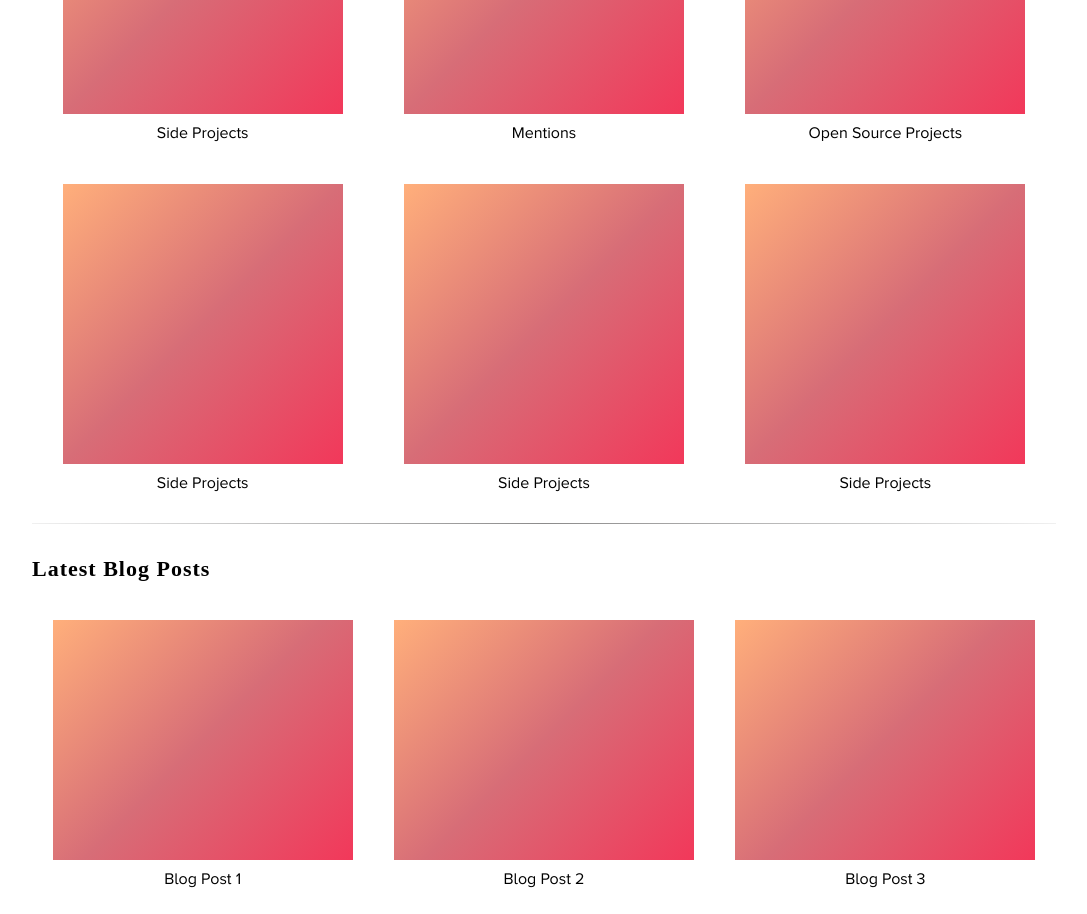
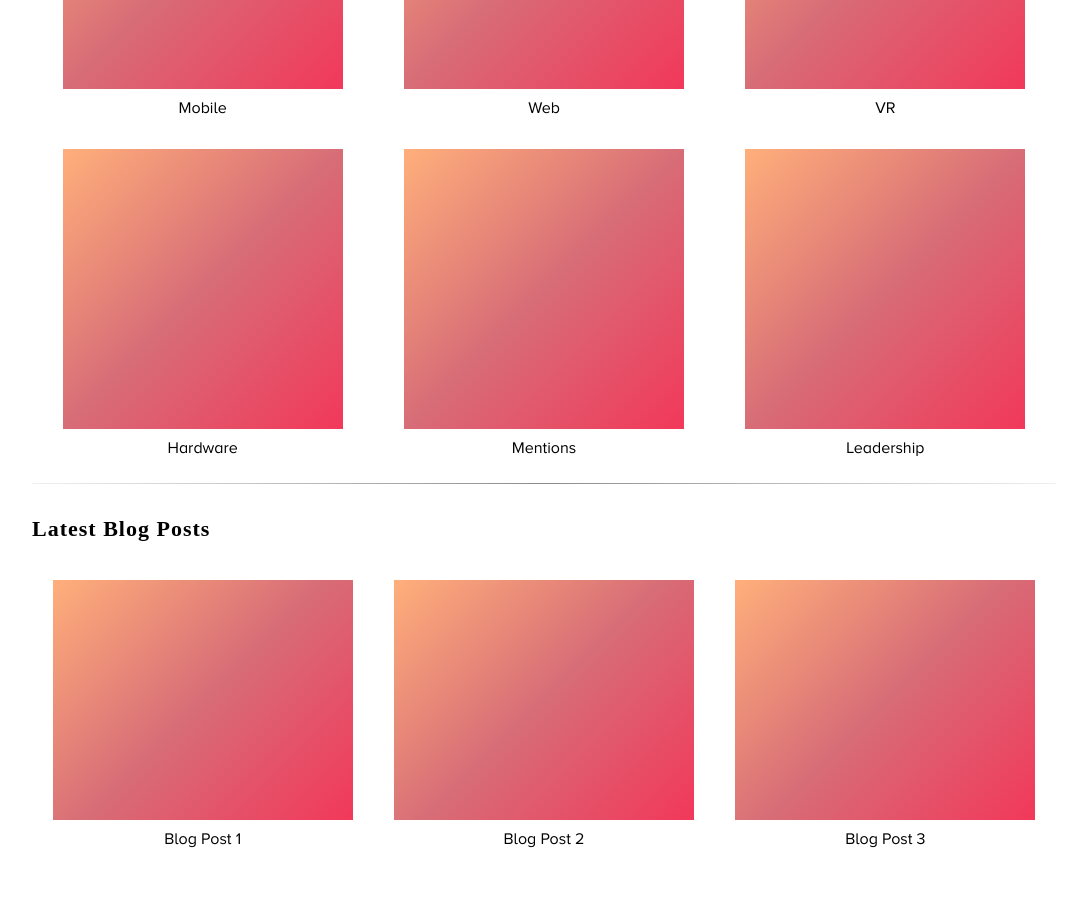
Before and after one commit to Monte9/portfolio-website-v1, a React (Create React App) app: page / in a window 1280 px wide. Shown: the part 580-1494 px from the top of the page, without its empty margins (96-1183 px from the left). After the commit the page ends 1444 px from the top, so only its background shows below. Built offline with nearby package versions, Linux system fonts and the light colour scheme; a web font is replaced by a local one.

Commit message:
added 1->2->3 grid; works well :rocket:

```diff
--- a/src/v2/App.css
+++ b/src/v2/App.css
@@ -43,7 +43,7 @@
   display: flex;
   flex: 1;
   flex-direction: row;
-  padding-bottom: 20px;
+  padding-bottom: 10px;
 }
 
 .Body {
@@ -79,6 +79,14 @@
   font-weight: bold;
   line-height: 0px;
   letter-spacing: 5px;
+}
+
+.MobileNameLabelFirst {
+  display: none;
+}
+
+.MobileNameLabelLast {
+  display: none;
 }
 
 .NameLabel:hover {
@@ -125,7 +133,6 @@
   display: flex;
   flex-direction: column;
   margin-top: 10px;
-  margin-bottom: 10px;
 }
 
 .IntroHello {
@@ -152,8 +159,6 @@
 .GridRow {
   display: flex;
   flex-direction: row;
-  width: 80vw;
-  height: 350px;
   justify-content: space-around;
   align-items: center;
 }
@@ -161,8 +166,6 @@
 .GridRowBlog {
   display: flex;
   flex-direction: row;
-  width: 80vw;
-  height: 280px;
   justify-content: space-around;
   align-items: center;
 }
@@ -170,8 +173,8 @@
 .GridBox {
   display: flex;
   flex-direction: column;
-  width: 320px;
-  height: 320px;
+  width: 300px;
+  height: 340px;
   justify-content: center;
   align-items: center;
 }
@@ -181,6 +184,15 @@
   height: 280px;
   background: linear-gradient(-45deg, rgba(242, 56, 90, 1), #D76D77, #FFAF7B);
   text-align: center;
+}
+
+.GridRectangle {
+  display: flex;
+  flex-direction: column;
+  width: 320px;
+  height: 280px;
+  justify-content: center;
+  align-items: center;
 }
 
 .RectangleImage {
@@ -199,7 +211,6 @@
   display: flex;
   flex-direction: column;
   margin-top: 10px;
-  margin-bottom: 10px;
 }
 
 .BlogPostsLabel {
@@ -210,7 +221,56 @@
   letter-spacing: 1px;
 }
 
-  /* Laptops (smaller window sizes) ----------- */
+.GridRow2 {
+  display: none;
+}
+
+@media only screen and (max-width: 450px) {
+  .NameLabel {
+    display: none;
+  }
+
+  .MobileNameLabelFirst {
+    display: inline;
+    font-family: 'Penna';
+    font-size: 30px;
+    font-weight: bold;
+    line-height: 0px;
+    letter-spacing: 5px;
+    text-align: center;
+  }
+
+  .MobileNameLabelLast {
+    font-family: 'Penna';
+    font-size: 30px;
+    font-weight: bold;
+    line-height: 0px;
+    letter-spacing: 5px;
+    text-align: center;
+    display: inline;
+    margin-top: 5px;
+    margin-bottom: 40px;
+  }
+}
+
+@media only screen and (max-width: 1100px) {
+  .GridRow {
+    display: none;
+  }
+
+  .GridRow2 {
+    display: flex;
+    flex-direction: row;
+    justify-content: space-around;
+    align-items: center;
+  }
+
+  .GridRowBlog {
+    flex-direction: column;
+  }
+}
+
+/* Laptops (smaller window sizes) ----------- */
 
 @media only screen and (max-width: 750px) {
   .MobileNavBar {
@@ -253,6 +313,17 @@
   .NavHeaderLink {
     margin: 10px;
   }
+
+  .GridRow {
+    display: flex;
+    flex-direction: column;
+    justify-content: space-around;
+    align-items: center;
+  }
+
+  .GridRow2 {
+    display: none;
+  }
 }
 
 @media only screen and (min-device-width: 320px) and (max-device-width: 736px) {
@@ -261,7 +332,6 @@
     flex-direction: row;
     justify-content: center;
     align-items: center;
-    margin-top: 20px;
   }
 
   .MobileDivider {
@@ -308,5 +378,10 @@
 
   .GridRowBlog {
     flex-direction: column;
+    margin-top: -10px;
+  }
+
+  .RectangleImage {
+    height: 220px;
   }
 }
--- a/src/v2/App.js
+++ b/src/v2/App.js
@@ -15,6 +15,8 @@ class App extends Component {
           <div className="Header">
             <div className="IntroHeader">
               <p className="NameLabel">MONTE THAKKAR</p>
+              <p className="MobileNameLabelFirst">MONTE</p>
+              <p className="MobileNameLabelLast">THAKKAR</p>
               <p className="AboutLabel">Software Engineer. Living in the present.</p>
               <p className="AboutLabelSecond">Dreaming of going to Mars.</p>
             </div>
@@ -35,7 +37,48 @@ class App extends Component {
                 <div className="GridBox">
                   <div className="BoxImage">
                   </div>
-                  <div className="BoxLabel">Side Projects</div>
+                  <div className="BoxLabel">Mobile</div>
+                </div>
+                <div className="GridBox">
+                  <div className="BoxImage">
+                  </div>
+                  <div className="BoxLabel">Web</div>
+                </div>
+                <div className="GridBox">
+                  <div className="BoxImage">
+                  </div>
+                  <div className="BoxLabel">VR</div>
+                </div>
+              </div>
+              <div className="GridRow2">
+                <div className="GridBox">
+                  <div className="BoxImage">
+                  </div>
+                  <div className="BoxLabel">Mobile</div>
+                </div>
+                <div className="GridBox">
+                  <div className="BoxImage">
+                  </div>
+                  <div className="BoxLabel">Web</div>
+                </div>
+              </div>
+              <div className="GridRow2">
+                <div className="GridBox">
+                  <div className="BoxImage">
+                  </div>
+                  <div className="BoxLabel">VR</div>
+                </div>
+                <div className="GridBox">
+                  <div className="BoxImage">
+                  </div>
+                  <div className="BoxLabel">Hardware</div>
+                </div>
+              </div>
+              <div className="GridRow">
+                <div className="GridBox">
+                  <div className="BoxImage">
+                  </div>
+                  <div className="BoxLabel">Hardware</div>
                 </div>
                 <div className="GridBox">
                   <div className="BoxImage">
@@ -45,25 +88,20 @@ class App extends Component {
                 <div className="GridBox">
                   <div className="BoxImage">
                   </div>
-                  <div className="BoxLabel">Open Source Projects</div>
+                  <div className="BoxLabel">Leadership</div>
                 </div>
               </div>
-              <div className="GridRow">
-                <div className="GridBox">
-                  <div className="BoxImage">
-                  </div>
-                  <div className="BoxLabel">Side Projects</div>
+            </div>
+            <div className="GridRow2">
+              <div className="GridBox">
+                <div className="BoxImage">
                 </div>
-                <div className="GridBox">
-                  <div className="BoxImage">
-                  </div>
-                  <div className="BoxLabel">Side Projects</div>
+                <div className="BoxLabel">Mentions</div>
+              </div>
+              <div className="GridBox">
+                <div className="BoxImage">
                 </div>
-                <div className="GridBox">
-                  <div className="BoxImage">
-                  </div>
-                  <div className="BoxLabel">Side Projects</div>
-                </div>
+                <div className="BoxLabel">Leadership</div>
               </div>
             </div>
             <div className="Divider" />
@@ -71,17 +109,17 @@ class App extends Component {
               <p className="BlogPostsLabel">Latest Blog Posts</p>
               <div className="GridContainer">
                 <div className="GridRowBlog">
-                  <div className="GridBox">
+                  <div className="GridRectangle">
                     <div className="RectangleImage">
                     </div>
                     <div className="BoxLabel">Blog Post 1</div>
                   </div>
-                  <div className="GridBox">
+                  <div className="GridRectangle">
                     <div className="RectangleImage">
                     </div>
                     <div className="BoxLabel">Blog Post 2</div>
                   </div>
-                  <div className="GridBox">
+                  <div className="GridRectangle">
                     <div className="RectangleImage">
                     </div>
                     <div className="BoxLabel">Blog Post 3</div>
```
